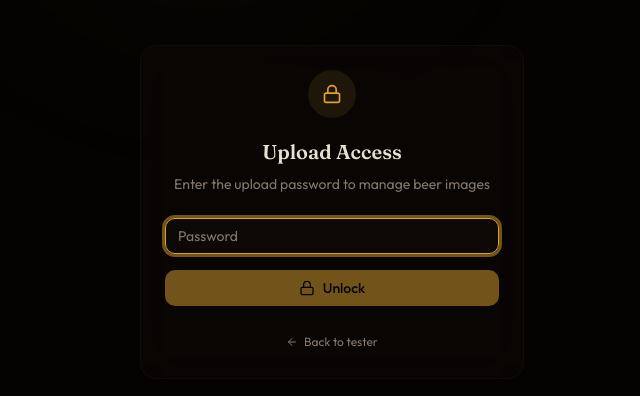
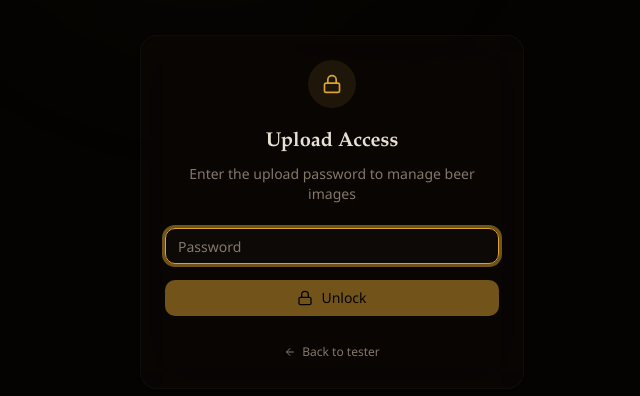
Before and after one commit to Padi142/beer-guesser, a Next.js app: page /upload in a window 1280 px wide. Shown: the part 188-584 px from the top of the page, without its empty margins (308-948 px from the left). Built offline with nearby package versions, Linux system fonts and the light colour scheme.

Commit message:
Fix build

```diff
--- a/src/app/layout.tsx
+++ b/src/app/layout.tsx
@@ -1,7 +1,6 @@
 import "~/styles/globals.css";
 
 import { type Metadata } from "next";
-import { Fraunces, Outfit } from "next/font/google";
 
 export const metadata: Metadata = {
   title: "Beer Guesser ",
@@ -10,23 +9,11 @@ export const metadata: Metadata = {
   icons: [{ rel: "icon", url: "/favicon.ico" }],
 };
 
-const fraunces = Fraunces({
-  subsets: ["latin"],
-  variable: "--font-fraunces",
-  display: "swap",
-});
-
-const outfit = Outfit({
-  subsets: ["latin"],
-  variable: "--font-outfit",
-  display: "swap",
-});
-
 export default function RootLayout({
   children,
 }: Readonly<{ children: React.ReactNode }>) {
   return (
-    <html lang="en" className={`dark ${fraunces.variable} ${outfit.variable}`}>
+    <html lang="en" className="dark">
       <body>{children}</body>
     </html>
   );
--- a/src/styles/globals.css
+++ b/src/styles/globals.css
@@ -5,9 +5,9 @@
 @custom-variant dark (&:is(.dark *));
 
 @theme {
-  --font-sans: var(--font-outfit), ui-sans-serif, system-ui, sans-serif,
+  --font-sans: "Avenir Next", "Segoe UI", ui-sans-serif, system-ui, sans-serif,
     "Apple Color Emoji", "Segoe UI Emoji", "Segoe UI Symbol", "Noto Color Emoji";
-  --font-display: var(--font-fraunces), ui-serif, Georgia, serif;
+  --font-display: "Iowan Old Style", "Palatino Linotype", "Book Antiqua", ui-serif, Georgia, serif;
 }
 
 @theme inline {
```
